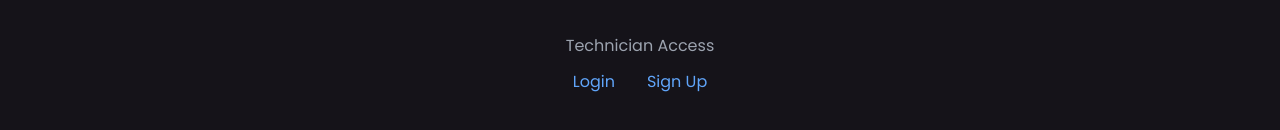
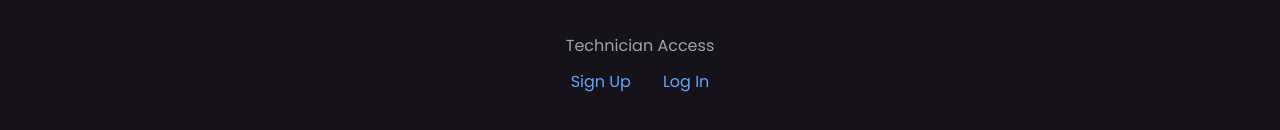
Before and after one commit to CNCTRAX/cnc-frontend, a React (Create React App) app: page / in a window 1280 px wide. Shown: the part 502-632 px from the top of the page. Built offline with nearby package versions, Linux system fonts and the light colour scheme.

Commit message:
style: clean up MachineSearch and simplify Technician Access

```diff
--- a/src/components/MachineSearch.jsx
+++ b/src/components/MachineSearch.jsx
@@ -53,7 +53,7 @@ const MachineSearch = () => {
         method: 'POST',
         headers: {
           'Content-Type': 'application/json',
-          'Authorization': `Bearer ${token}`,
+          Authorization: `Bearer ${token}`,
         },
         body: JSON.stringify({ machine_id: machine.id }),
       });
@@ -72,7 +72,7 @@ const MachineSearch = () => {
 
   return (
     <div className="min-h-screen bg-[#151319] text-white flex flex-col items-center justify-center px-4 py-[30px] font-poppins relative">
-      {/* Clickable Logo */}
+      {/* ✅ Logo */}
       <img
         src={logo}
         alt="CNC TRAX Logo"
@@ -82,7 +82,7 @@ const MachineSearch = () => {
 
       <h2 className="text-xl font-semibold mb-6 text-center">Search CNC Machine</h2>
 
-      {/* Search Input */}
+      {/* ✅ Search Input */}
       <div className="flex flex-col sm:flex-row items-center gap-4 w-full max-w-3xl mb-6">
         <input
           type="text"
@@ -101,15 +101,18 @@ const MachineSearch = () => {
 
       {error && <p className="text-red-500 mb-4">{error}</p>}
 
-      {/* Machine Details & Buy Report */}
+      {/* ✅ Machine Results */}
       {machine && (
         <div className="flex flex-col md:flex-row md:items-center justify-between bg-[#1a1d24] p-6 rounded-lg w-full max-w-4xl mb-6 gap-4">
           <div>
             <h3 className="text-lg font-semibold mb-2">Machine Details</h3>
             <p>
-              <strong>Model:</strong> {machine.model} | <strong>Manufacturer:</strong> {machine.manufacturer} | <strong>Year:</strong> {machine.year}
+              <strong>Model:</strong> {machine.model} |{' '}
+              <strong>Manufacturer:</strong> {machine.manufacturer} |{' '}
+              <strong>Year:</strong> {machine.year}
             </p>
           </div>
+
           <button
             onClick={handleBuyReport}
             className="bg-blue-600 hover:bg-blue-700 text-white px-8 py-3 rounded-full text-sm w-full md:w-auto"
@@ -119,13 +122,17 @@ const MachineSearch = () => {
         </div>
       )}
 
-      {/* Technician Access Section */}
+      {/* ✅ Technician Access */}
       <hr className="border-gray-600 w-full max-w-3xl mb-4 sm:mb-6" />
       <div className="mt-4 sm:mt-6 flex flex-col items-center gap-2 sm:gap-3 text-blue-400">
         <span className="text-gray-400 text-sm sm:text-base">Technician Access</span>
         <div className="flex gap-4 sm:gap-8 text-sm sm:text-base">
-          <a href="/tech-login" className="hover:underline">Login</a>
-          <a href="/tech-signup" className="hover:underline">Sign Up</a>
+          <a href="/tech-signup" className="hover:underline">
+            Sign Up
+          </a>
+          <a href="/tech-login" className="hover:underline">
+            Log In
+          </a>
         </div>
       </div>
     </div>
```
